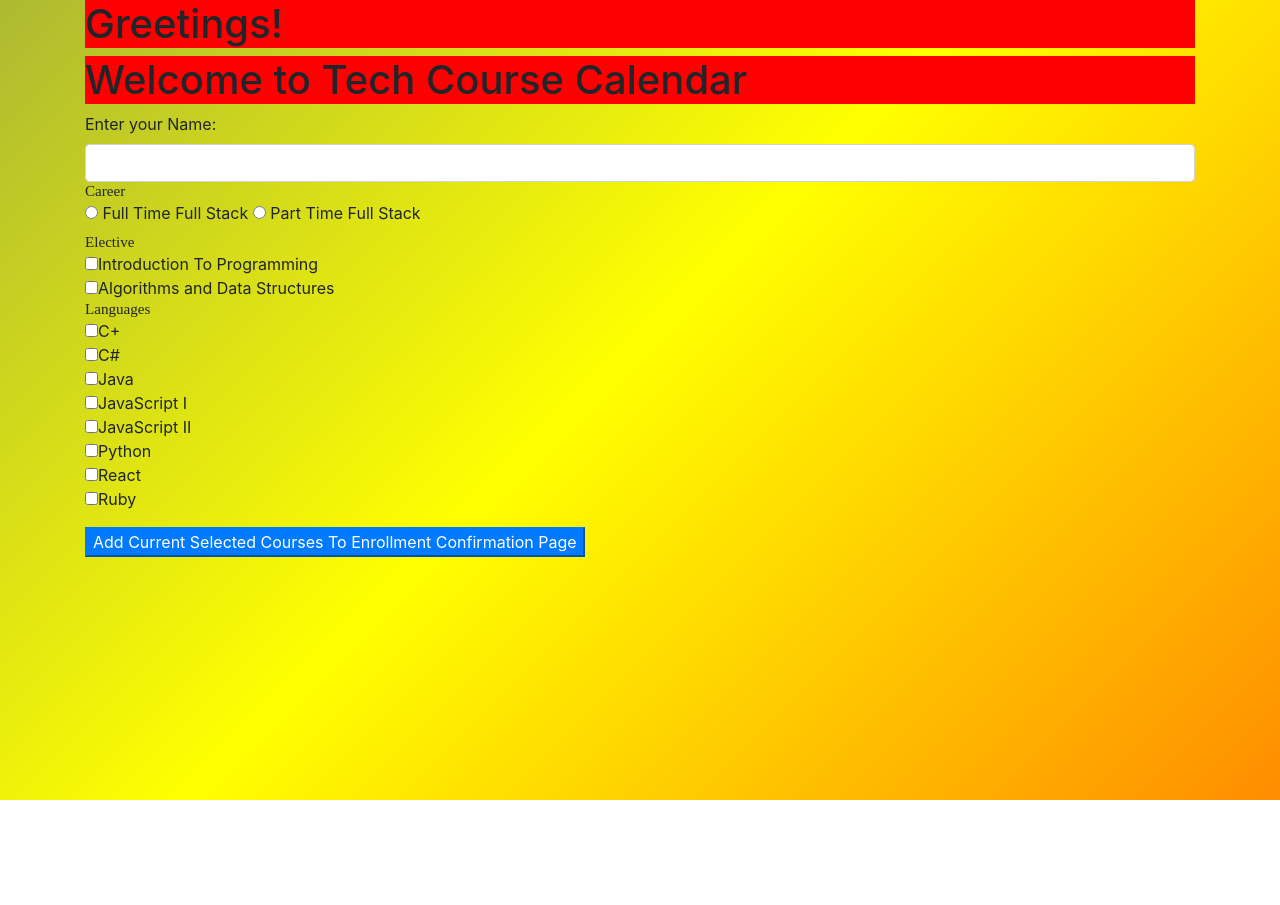
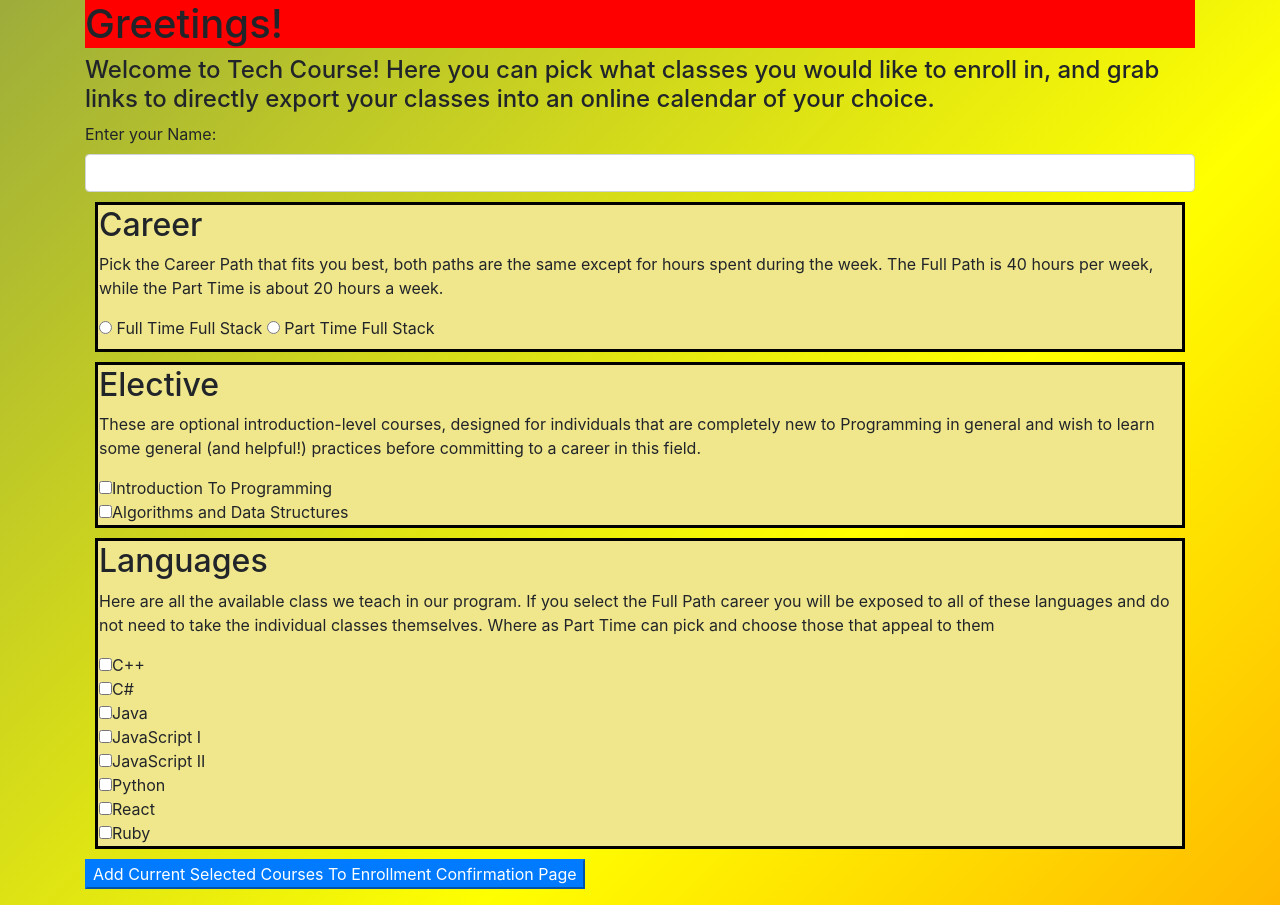
Before and after one commit to shanole/tech-course-catalog, a website built with webpack: page src/index.html in a window 1280 px wide. Before the commit the page ends 800 px from the top, so only its background shows below. Built offline with nearby package versions, Linux system fonts and the light colour scheme.

Commit message:
add id's to inputs Co-authored-by: Juan Hasbun <zemenarwow@gmail.com>

```diff
--- a/src/index.html
+++ b/src/index.html
@@ -8,37 +8,45 @@
 <body>
   <div class="container">
     <h1>Greetings!</h1>
-    <h1>Welcome to Tech Course Calendar</h1>
+    <h4>Welcome to Tech Course! Here you can pick what classes you would like to enroll in, and grab links to directly export your classes into an online calendar of your choice.</h4>
     <form id="catalog">
       <div class="form-group">
         <label for="name">Enter your Name:</label>
         <input id="name" class="form-control" type="text">
-        <h3>Career</h3>
+      <div id="career">
+        <h2>Career</h2>
+        <p>Pick the Career Path that fits you best, both paths are the same except for hours spent during the week. The Full Path is 40 hours per week, while the Part Time is about 20 hours a week.</p>
         <div class="radio">
           <label>
-            <input type="radio" name="career" value="Full-Time Full-Stack">
+            <input type="radio" id="FTFS" name="career" value="Full-Time Full-Stack">
               Full Time Full Stack
           </label>
           <label>
-            <input type="radio" name="career" value="Part-Time Full-Stack">
+            <input type="radio" id="PTFS" name="career" value="Part-Time Full-Stack">
               Part Time Full Stack
           </label>
         </div>
-        <h3>Elective</h3>
+      </div>
+      <div id="elective">
+        <h2>Elective</h2>
+        <p>These are optional introduction-level courses, designed for individuals that are completely new to Programming in general and wish to learn some general (and helpful!) practices before committing to a career in this field.</p>
         <div class="checkboxes">
-          <input type="checkbox" name="elective" value="Intro to Programming">Introduction To Programming<br>
-          <input type="checkbox" name="elective" value="Algorithms and Data Structures">Algorithms and Data Structures<br>
+          <input type="checkbox" id="ITP" name="elective" value="Intro to Programming">Introduction To Programming<br>
+          <input type="checkbox" id="AADS" name="elective" value="Algorithms and Data Structures">Algorithms and Data Structures<br>
         </div>
-        <h3>Languages</h3>
+      </div>
+      <div id="langs">
+        <h2>Languages</h2>
+        <p>Here are all the available class we teach in our program. If you select the Full Path career you will be exposed to all of these languages and do not need to take the individual classes themselves. Where as Part Time can pick and choose those that appeal to them</p>
         <div class="checkboxes">
-          <input type="checkbox" name="language" value="C++">C+<br>
-          <input type="checkbox" name="language" value="C#">C#<br>
-          <input type="checkbox" name="language" value="Java">Java<br>
-          <input type="checkbox" name="language" value="JavaScript I">JavaScript I<br>
-          <input type="checkbox" name="language" value="JavaScript II">JavaScript II<br>
-          <input type="checkbox" name="language" value="Python">Python<br>
-          <input type="checkbox" name="language" value="React">React<br>
-          <input type="checkbox" name="language" value="Ruby">Ruby<br>
+          <input type="checkbox" id="C++" name="language" value="C++">C++<br>
+          <input type="checkbox" id="C#" name="language" value="C#">C#<br>
+          <input type="checkbox" id="Java" name="language" value="Java">Java<br>
+          <input type="checkbox" id="JS I" name="language" value="JavaScript I">JavaScript I<br>
+          <input type="checkbox" id="JS II" name="language" value="JavaScript II">JavaScript II<br>
+          <input type="checkbox" id="Python" name="language" value="Python">Python<br>
+          <input type="checkbox" id="React" name="language" value="React">React<br>
+          <input type="checkbox" id="Ruby" name="language" value="Ruby">Ruby<br>
         </div>
       </div>
       <button type="button" class="btn-primary" id="submitcourse" onclick="window.location='confirmation.html';">Add Current Selected Courses To Enrollment Confirmation Page</button>
```
